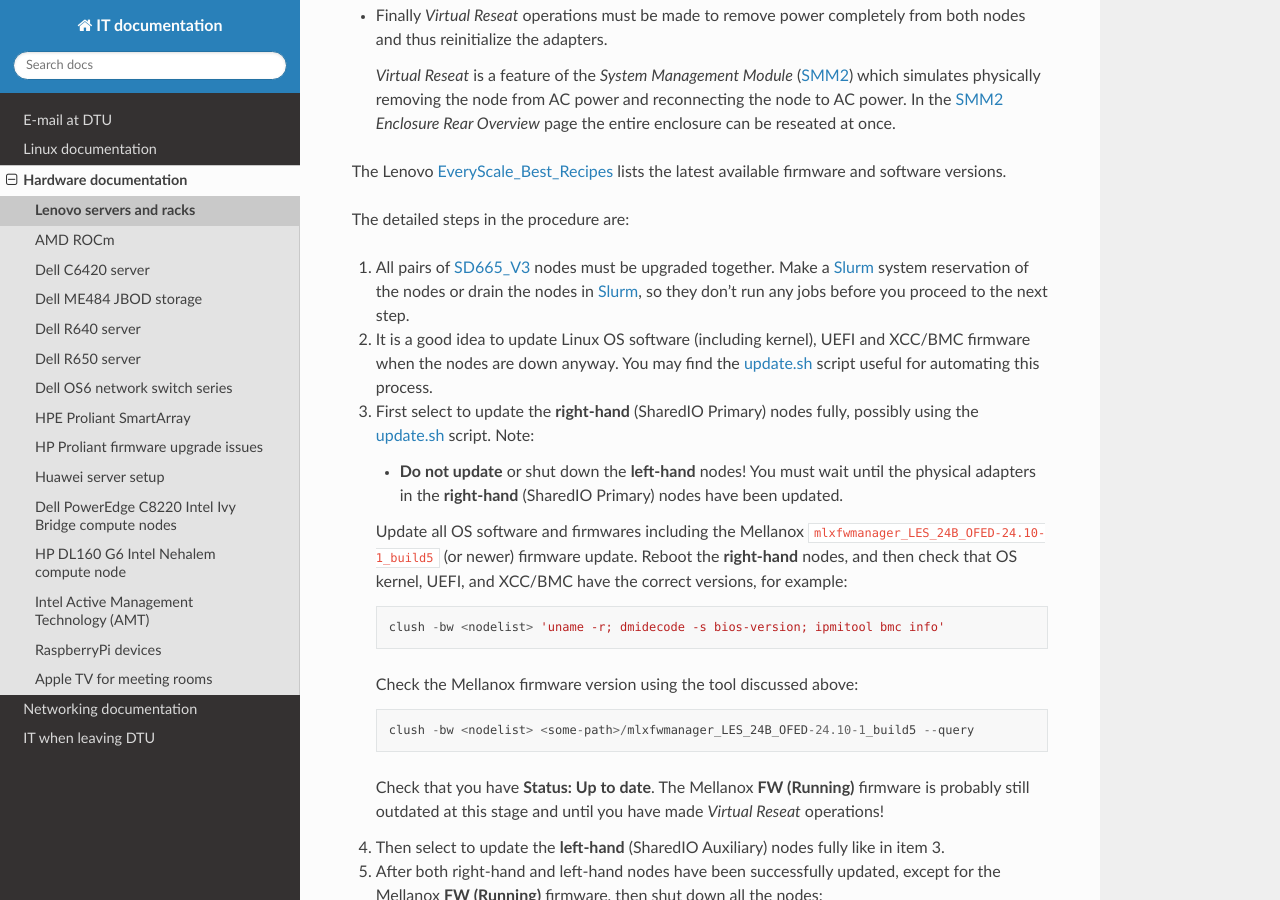
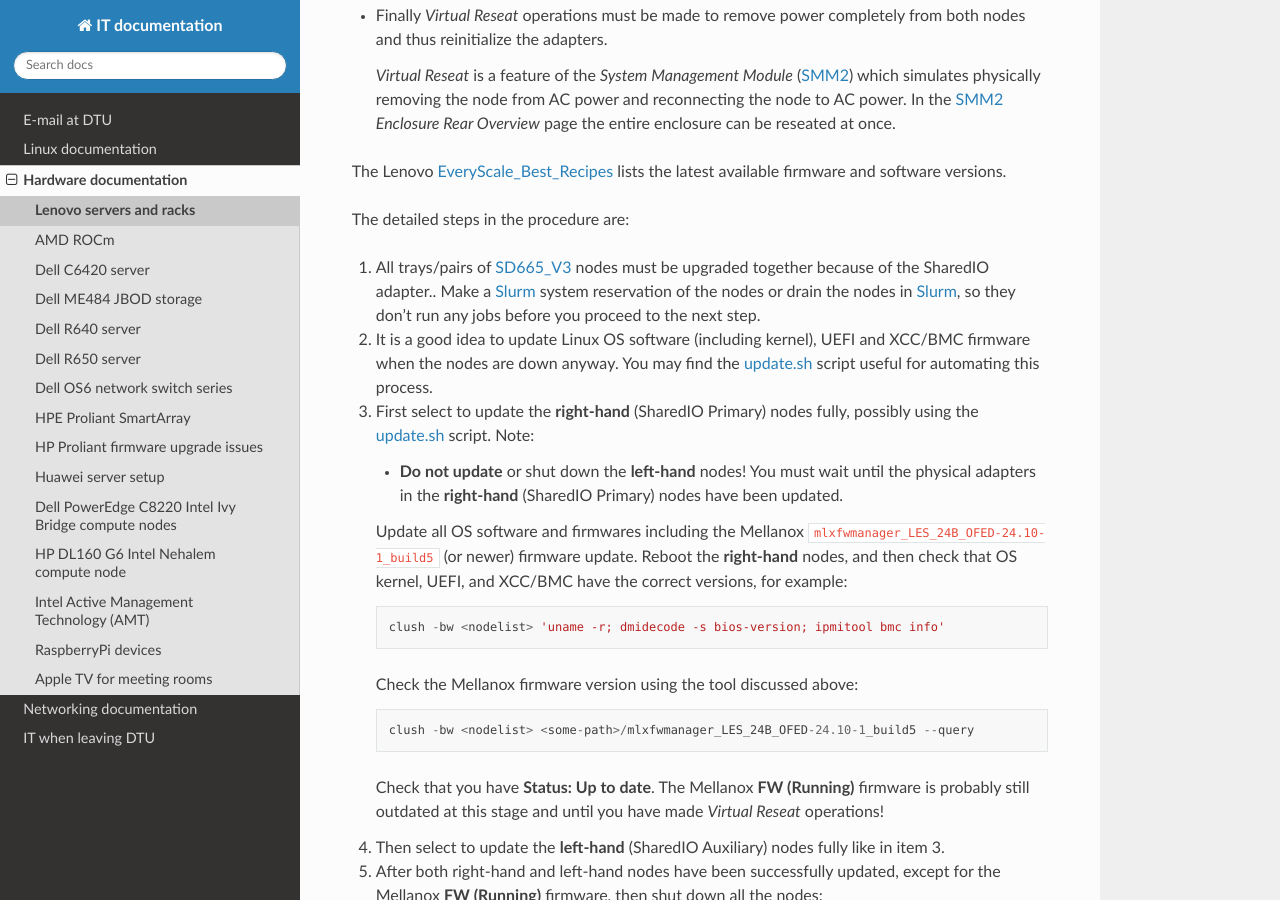
Before and after one commit to OleHolmNielsen/ITwiki, a Sphinx documentation site: the page built from docs/Lenovo_SD665_V3.rst, in a window 1280 px wide and 900 px high, scrolled down 2514 px. Built offline with Sphinx 7.4.7 and the Read the Docs theme 3.1.0, drawn with Linux system fonts in a browser that asks for light colours.

Commit message:
Minor edit

```diff
--- a/docs/Lenovo_SD665_V3.rst
+++ b/docs/Lenovo_SD665_V3.rst
@@ -110,7 +110,7 @@
 
 The detailed steps in the procedure are:
 
-1. All pairs of SD665_V3_ nodes must be upgraded together.
+1. All trays/pairs of SD665_V3_ nodes must be upgraded together because of the SharedIO adapter..
    Make a Slurm_ system reservation of the nodes or drain the nodes in Slurm_,
    so they don't run any jobs before you proceed to the next step.
 
```
